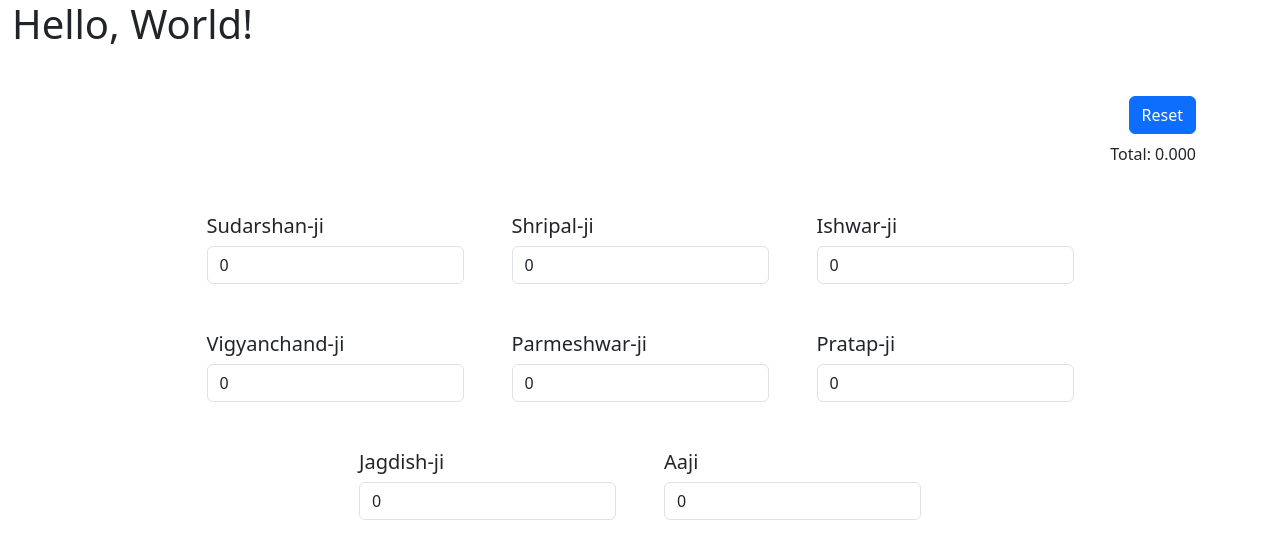
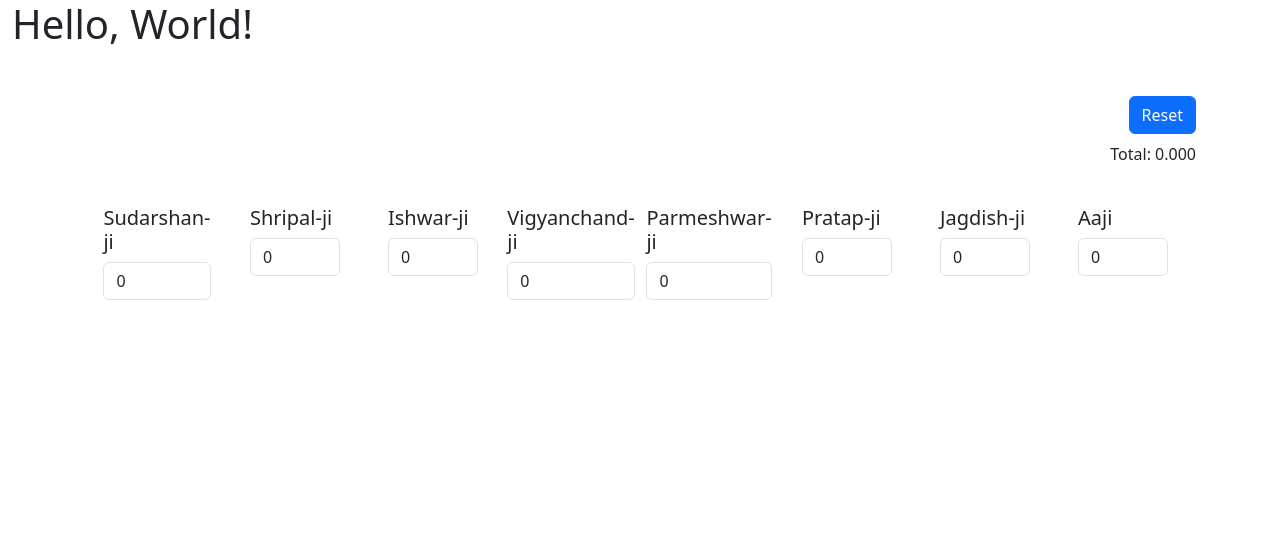
Before and after one commit to zarir-engineer/partition-tree-app, a Next.js app: page / in a window 1280 px wide. Shown: the top 558 px of the page. Built offline with nearby package versions, Linux system fonts and the light colour scheme.

Commit message:
Update CloudSpinnerGrid.tsx

```diff
--- a/components/CloudSpinnerGrid.tsx
+++ b/components/CloudSpinnerGrid.tsx
@@ -60,9 +60,9 @@ const CloudSpinnerGrid = () => {
           <span className="text-lg font-bold">Total: {total}</span>
         </div>
         <div className="container-fluid">
-          <div className="d-flex flex-wrap justify-content-center">
+            <div className="d-grid gap-3" style={{ gridTemplateColumns: "repeat(auto-fit, minmax(100px, 1fr))", justifyItems: "center" }}>
               {names.map((name, index) => (
-              <div key={index} className="spinner-container d-flex flex-column align-items-center m-2">
+                <div key={index} className="spinner-container d-flex flex-column align-items-center">
                   <CloudSpinner
                     name={name}
                     value={values[index]}
```
Lines whose indentation alone changed are shown as unchanged.
